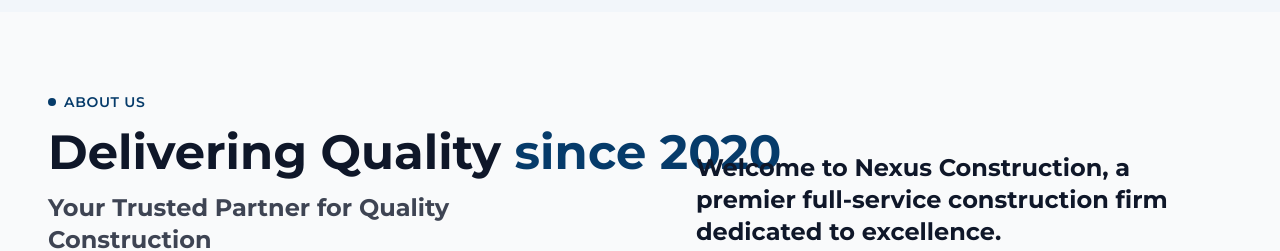
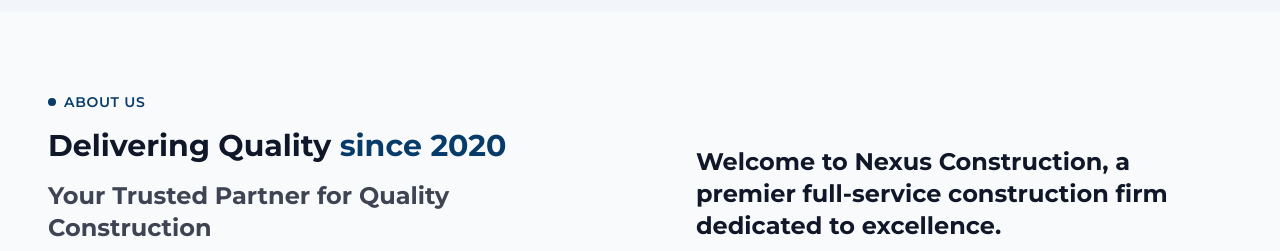
Before and after one commit to godivatech/tnexus_website, a React (Vite) app: page / in a window 1280 px wide. Shown: the part 1240-1491 px from the top of the page. Built offline with nearby package versions, Linux system fonts and the light colour scheme.

Commit message:
code changes

```diff
--- a/src/sections/About.tsx
+++ b/src/sections/About.tsx
@@ -17,7 +17,7 @@ const About = () => {
               <span className="w-2 h-2 bg-primary rounded-full"></span>
               ABOUT US
             </span>
-            <h2 className="section-title mt-4 mb-4 whitespace-nowrap">
+            <h2 className="text-lg md:text-xl lg:text-2xl xl:text-3xl 2xl:text-4xl font-bold text-foreground leading-tight mt-4 mb-4 whitespace-nowrap">
               Delivering Quality <span className="text-primary">since 2020</span>
             </h2>
             <h3 className="text-xl md:text-2xl font-bold text-foreground/80 mb-6">
```
